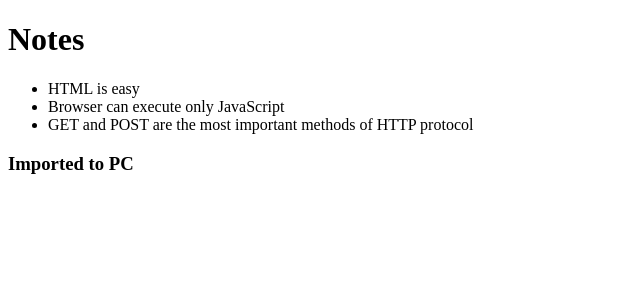
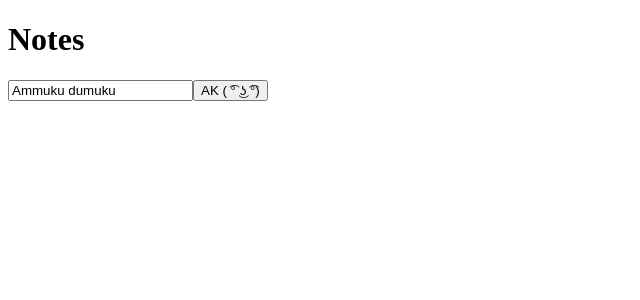
Before and after one commit to Batfleck001/Dance_2, a React (Vite) app in the folder practice/: page / in a window 1280 px wide. Shown: the top 300 px of the page, without its empty margins (0-640 px from the left). Built offline with nearby package versions, Linux system fonts and the light colour scheme.

Commit message:
Event target

```diff
--- a/practice/src/App.jsx
+++ b/practice/src/App.jsx
@@ -1,18 +1,26 @@
 
+import { useState } from "react"
 import Note from "./components/Note"
 
-const App = ({notes}) =>{
+const App = () =>{
+
+  const [notes, setNotes] = useState("Ammuku dumuku")
+
+
+  const addnote = (event) =>{
+    event.preventDefault()
+    console.log("Kadauule Ajith eh ( ͡° ͜ʖ ͡°)!!!",event.target)
+    console.log(notes)
+  }
   return(
-    <div>
+    <>
       <h1>Notes</h1>
-      <ul>
-        {notes.map((val) => {
-          console.log(val)
-          return <Note note={val} key={val.id}/>
-        })}
-      </ul>
-      <h3>Imported to PC</h3>
-    </div>
+      <form>
+        <input value={notes} onChange={e => setNotes(e.target.value)}/>
+        <button type="submit" onClick={addnote}>AK ( ͡° ͜ʖ ͡°)
+</button>
+      </form>
+    </>
   )
 }
 export default App;
```
